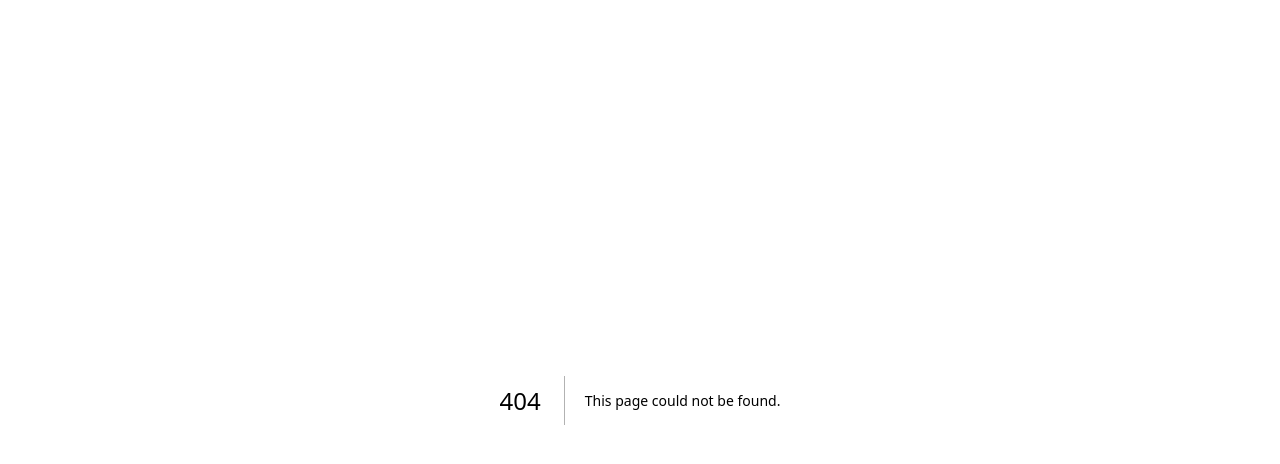
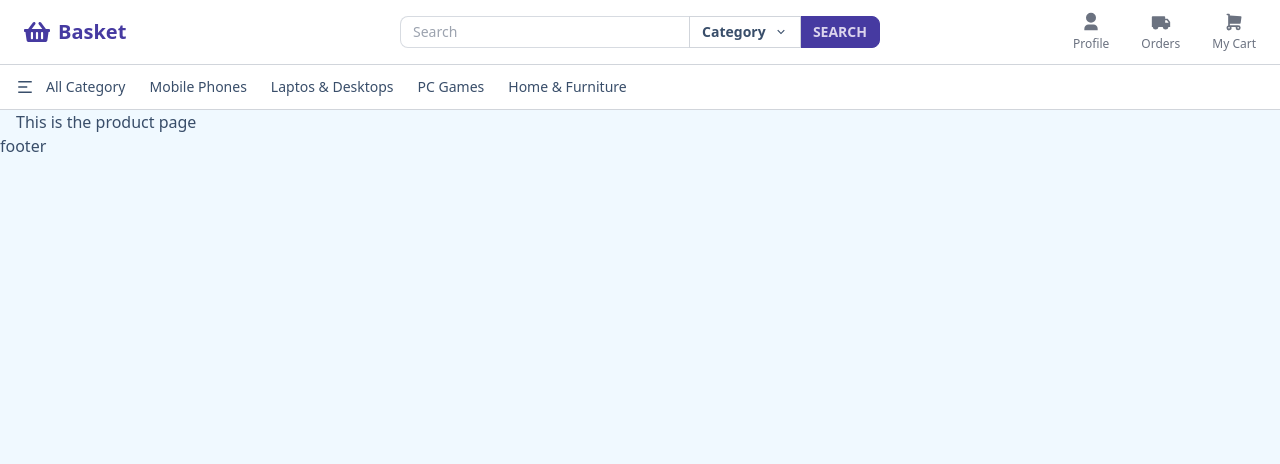
Before and after one commit to jeziel-almeida/nextjs-ecommerce, a Next.js app: page /product in a window 1280 px wide. Before the commit this address had no page. Shown: the top 464 px of the page. Built offline with nearby package versions, Linux system fonts and the light colour scheme.

Commit message:
MainCategory and product page

```diff
--- a/src/components/Header.tsx
+++ b/src/components/Header.tsx
@@ -58,10 +58,10 @@ const Header = () => {
           </div>
         </div>
         <div className="navbar-end flex gap-8">
-          {HEADER_NAV.map((link) => (
+          {HEADER_NAV.map((link, index) => (
             <Link
               href={link.path}
-              key={link.path}
+              key={index}
               className='flex flex-col items-center gap-1 text-gray-500'
             >
               {link.icon}
--- a/src/components/Layout.tsx
+++ b/src/components/Layout.tsx
@@ -1,10 +1,12 @@
 import React from 'react'
 import Header from './Header'
+import MainCategory from './MainCategory'
 
 const Layout = ({ children }: any) => {
   return (
     <div>
         <Header />
+        <MainCategory />
         <main className='layout'>
             {children}
         </main>
--- /dev/null
+++ b/src/components/MainCategory.tsx
@@ -0,0 +1,44 @@
+import Link from 'next/link'
+import React from 'react'
+import { RiMenu2Line } from 'react-icons/ri'
+
+export const CATEGORY_LINK = [
+    {
+        label: "Mobile Phones",
+        path: "/list"
+    },
+    {
+        label: "Laptos & Desktops",
+        path: "/list"
+    },
+    {
+        label: "PC Games",
+        path: "/list"
+    },
+    {
+        label: "Home & Furniture",
+        path: "/list"
+    },
+]
+
+const MainCategory = () => {
+  return (
+    <div className='bg-white border-b border-b-gray-300'>
+        <div className='layout'>
+            <div className='flex items-center gap-6 text-sm h-11'>
+                <Link href={"/list"} className='flex items-center gap-3'>
+                    <RiMenu2Line fontSize={18} />
+                    All Category
+                </Link>
+                {CATEGORY_LINK.map((category, index) => (
+                    <Link href={category.path} key={index}>
+                        {category.label}
+                    </Link>
+                ))}
+            </div>
+        </div>
+    </div>
+  )
+}
+
+export default MainCategory
--- /dev/null
+++ b/src/pages/product.tsx
@@ -0,0 +1,16 @@
+import Layout from '@/components/Layout';
+import Head from 'next/head';
+
+export default function Product() {
+    return (
+        <div>
+            <Head>
+                <title>Next Ecommerce</title>
+            </Head>
+
+            <Layout>
+                <p>This is the product page</p>
+            </Layout>
+        </div>
+    )
+}
```
